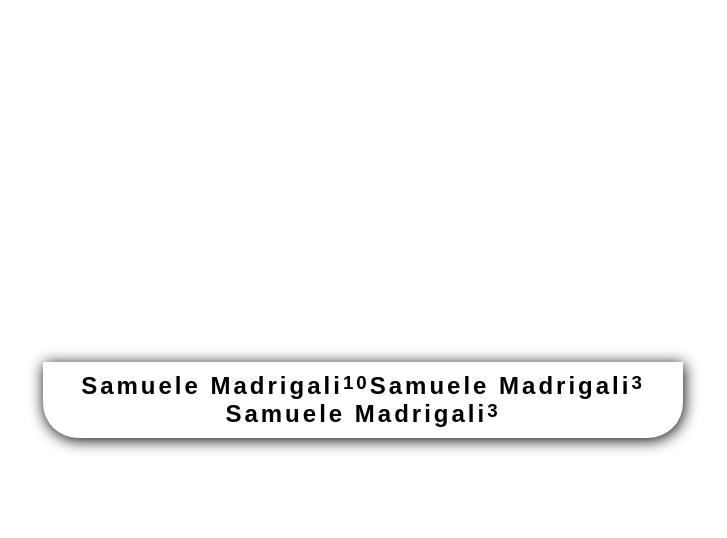
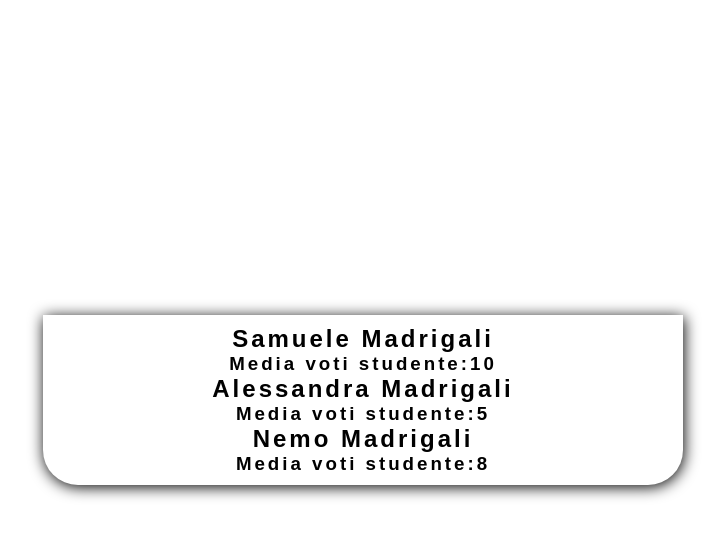
Before and after one commit to manfred-commits/php-snacks-b1, a PHP site: page / in a window 1280 px wide. Shown: the top 538 px of the page, without its empty margins (277-1004 px from the left). Run offline with PHP 8.4, Linux system fonts and the light colour scheme; some web fonts are replaced.

Commit message:
added fix to float output

```diff
--- a/snack-7/css/style7.css
+++ b/snack-7/css/style7.css
@@ -31,5 +31,7 @@ body{
     text-align: center;
     padding: 10px;
 }
-
+.main-container h3{
+    width: 100%;
+}
 /* /main container section */
--- a/snack-7/index.php
+++ b/snack-7/index.php
@@ -19,7 +19,7 @@ function getAverage($array){
 
         $average=$average / $length;
 
-    return $average;
+    return round($average);
 }
 
 // /FUNZIONI
@@ -32,14 +32,14 @@ $studenti=[
         "voti"=>[10,10,10,10,10],
     ],
     [
-        "nome"=>"Samuele",
+        "nome"=>"Alessandra",
         "cognome"=>"Madrigali",
-        "voti"=>[1,2,3,4,5],
+        "voti"=>[rand(2,10),rand(2,10),rand(2,10),rand(2,10),rand(2,10)],
     ],
     [
-        "nome"=>"Samuele",
+        "nome"=>"Nemo",
         "cognome"=>"Madrigali",
-        "voti"=>[1,2,3,4,5],
+        "voti"=>[rand(2,10),rand(2,10),rand(2,10),rand(2,10),rand(2,10)],
     ],
 ]
 
@@ -72,7 +72,7 @@ $studenti=[
         </h2>
         <h3>
 
-            <?php echo getAverage($studente);?>
+            <?php echo "Media voti studente:". getAverage($studente);?>
 
         </h3>
 
```
